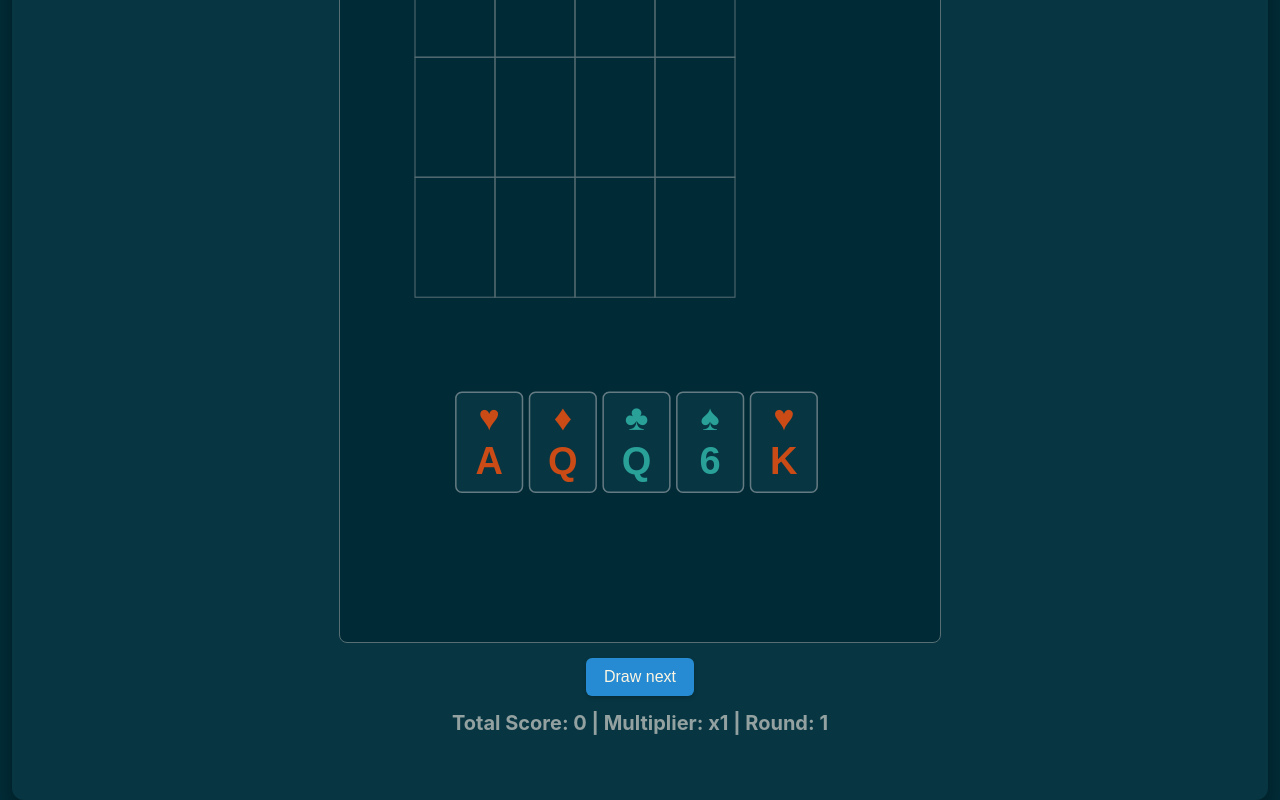
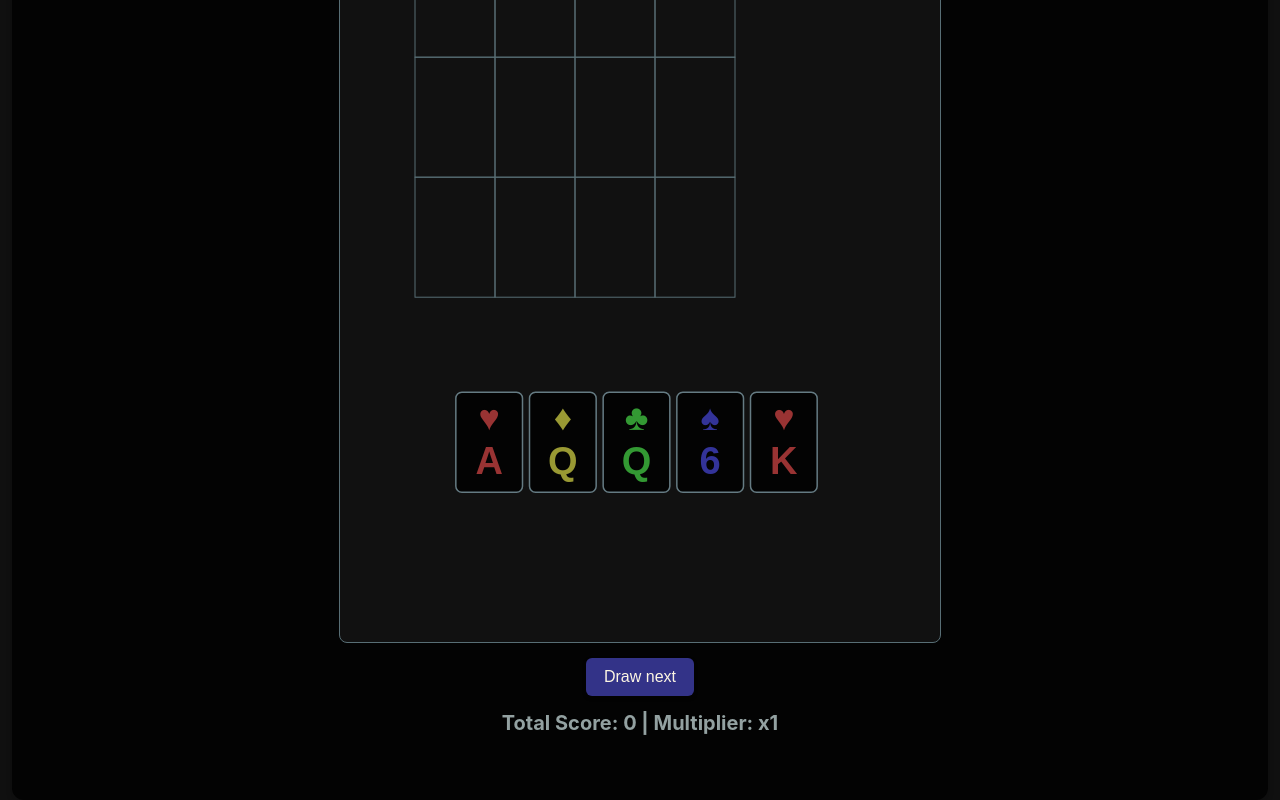
Before and after one commit to rberenguel/apoquerar, a plain HTML site: page index.html in a window 1280 px wide. Shown: the part 321-1121 px from the top of the page. Drawn offline with Linux system fonts and the light colour scheme.

Commit message:
Style it differently

```diff
--- a/script.js
+++ b/script.js
@@ -700,7 +700,7 @@ function startGame() {
 
   // Set initial scoreboard text; evaluateAllBoardScores will refine it shortly
   document.getElementById("scoreBoard").textContent =
-    `Total Score: 0 | Multiplier: x1 | Round: 1`;
+    `Total Score: 0 | Multiplier: x1`;
 
   dealCards(); // This also calls repositionHandCards
   loadHighScores();
@@ -798,11 +798,6 @@ function evaluateAllBoardScores() {
 
   const scoreBoard = document.getElementById("scoreBoard");
   let scoreBoardText = `Total Score: ${totalScore} | Multiplier: x${currentMultiplier}`;
-  if (round <= GRID_SIZE && round > 0) {
-    scoreBoardText += ` | Round: ${round}`;
-  } else if (round === 0) {
-    scoreBoardText = `Total Score: 0 | Multiplier: x1 | Round: 0`;
-  }
   // The "Game Over!" part of the scoreboard text is definitively set by endGame
   if (scoreBoard) scoreBoard.textContent = scoreBoardText;
 
@@ -903,15 +898,26 @@ function drawCard(card, x, y, isDiscardedVisual = false) {
   ctx.fill();
   ctx.stroke();
 
-  const suitColor =
-    card.suit === "H" || card.suit === "D"
+  let suitColor;
+  /* card.suit === "H" || card.suit === "D"
       ? getComputedStyle(document.documentElement)
           .getPropertyValue("--orange")
           .trim()
       : getComputedStyle(document.documentElement)
           .getPropertyValue("--cyan")
-          .trim();
-
+          .trim();*/
+  if (card.suit === "H") {
+    suitColor = "#933";
+  }
+  if (card.suit === "D") {
+    suitColor = "#993";
+  }
+  if (card.suit === "S") {
+    suitColor = "#339";
+  }
+  if (card.suit === "C") {
+    suitColor = "#393";
+  }
   const displayRank = card.rank === "T" ? "10" : card.rank;
   const cardInternalPadding = 10 * overallScaleFactor;
 
--- a/style.css
+++ b/style.css
@@ -1,7 +1,7 @@
 /* Solarized Dark Palette */
 :root {
-  --base03: #002b36; /* Background */
-  --base02: #073642; /* Darker Background tones / Card Background */
+  --base03: #111; /* Background */
+  --base02: #030303; /* Darker Background tones / Card Background */
   --base01: #586e75; /* Comments, Grid lines */
   --base00: #657b83; /* Default Text */
   --base0: #839496; /* Lighter Text */
@@ -12,8 +12,8 @@
   --orange: #cb4b16; /* Red Suits */
   --red: #dc322f;
   --magenta: #d33682;
-  --violet: #6c71c4; /* Dragging card highlight */
-  --blue: #268bd2; /* Buttons */
+  --violet: #444; /* Dragging card highlight */
+  --blue: #338; /* Buttons */
   --cyan: #2aa198; /* Black Suits, Button Hover */
   --green: #859900;
 }
```
Also changed, not shown: manifest.json, 1 other file.
